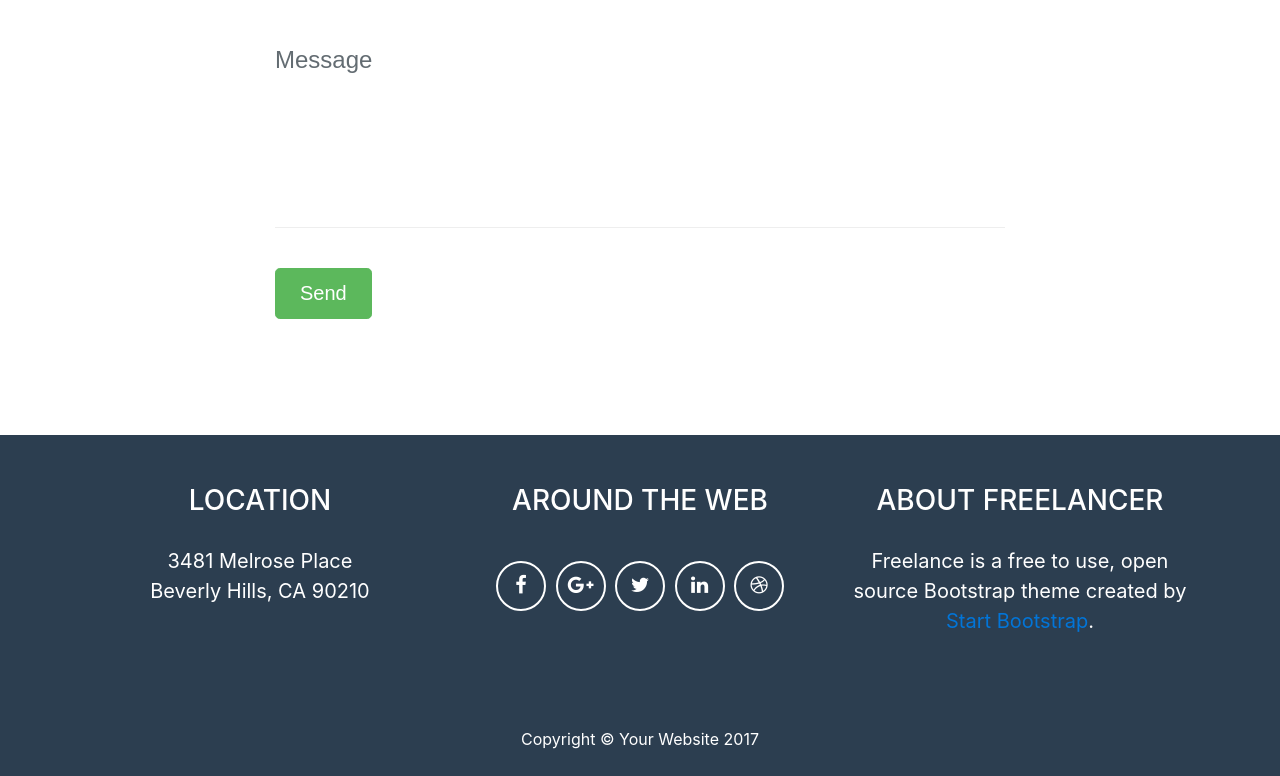
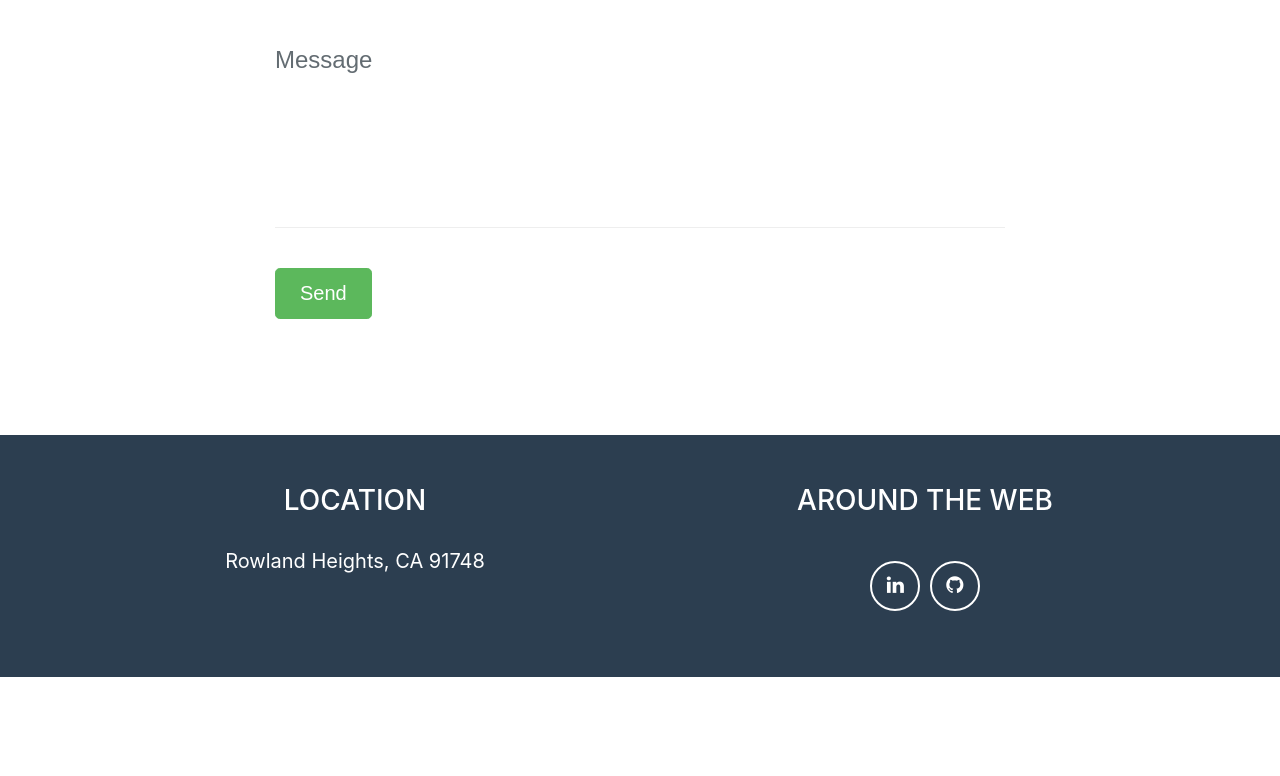
Before and after one commit to JustBriones/justbriones.github.io, a website with bundled scripts: page index.html in a window 1280 px wide. Shown: the part 2756-3532 px from the top of the page. After the commit the page ends 3433 px from the top, so only its background shows below. Built offline with nearby package versions, Linux system fonts and the light colour scheme.

Commit message:
removal and customizations

```diff
--- a/index.html
+++ b/index.html
@@ -218,39 +218,38 @@
         <div class="footer-above">
             <div class="container">
                 <div class="row">
-                    <div class="footer-col col-md-4">
+                    <div class="footer-col col-md-6">
                         <h3>Location</h3>
-                        <p>3481 Melrose Place
-                            <br>Beverly Hills, CA 90210</p>
+                        <p>Rowland Heights, CA 91748</p>
                     </div>
-                    <div class="footer-col col-md-4">
+                    <div class="footer-col col-md-6">
                         <h3>Around the Web</h3>
                         <ul class="list-inline">
+                            <!-- <li class="list-inline-item">
+                                <a class="btn-social btn-outline" href="#"><i class="fa fa-fw fa-facebook"></i></a>
+                            </li> -->
+                            <!-- <li class="list-inline-item">
+                                <a class="btn-social btn-outline" href="#"><i class="fa fa-fw fa-google-plus"></i></a>
+                            </li> -->
+                            <!-- <li class="list-inline-item">
+                                <a class="btn-social btn-outline" href="#"><i class="fa fa-fw fa-twitter"></i></a>
+                            </li> -->
                             <li class="list-inline-item">
-                                <a class="btn-social btn-outline" href="#"><i class="fa fa-fw fa-facebook"></i></a>
+                                <a class="btn-social btn-outline" href="https://www.linkedin.com/in/justin-briones-0725a692/"><i class="fa fa-fw fa-linkedin"></i></a>
                             </li>
                             <li class="list-inline-item">
-                                <a class="btn-social btn-outline" href="#"><i class="fa fa-fw fa-google-plus"></i></a>
-                            </li>
-                            <li class="list-inline-item">
-                                <a class="btn-social btn-outline" href="#"><i class="fa fa-fw fa-twitter"></i></a>
-                            </li>
-                            <li class="list-inline-item">
-                                <a class="btn-social btn-outline" href="#"><i class="fa fa-fw fa-linkedin"></i></a>
-                            </li>
-                            <li class="list-inline-item">
-                                <a class="btn-social btn-outline" href="#"><i class="fa fa-fw fa-dribbble"></i></a>
+                                <a class="btn-social btn-outline" href="https://github.com/JustBriones"><i class="fa fa-fw fa-github"></i></a>
                             </li>
                         </ul>
                     </div>
-                    <div class="footer-col col-md-4">
+                    <!-- <div class="footer-col col-md-4">
                         <h3>About Freelancer</h3>
                         <p>Freelance is a free to use, open source Bootstrap theme created by <a href="http://startbootstrap.com">Start Bootstrap</a>.</p>
-                    </div>
+                    </div> -->
                 </div>
             </div>
         </div>
-        <div class="footer-below">
+        <!-- <div class="footer-below">
             <div class="container">
                 <div class="row">
                     <div class="col-lg-12">
@@ -258,7 +257,7 @@
                     </div>
                 </div>
             </div>
-        </div>
+        </div> -->
     </footer>
 
     <!-- Scroll to Top Button (Only visible on small and extra-small screen sizes) -->
```
Also changed, not shown: README.md (deleted), 1 other file.
